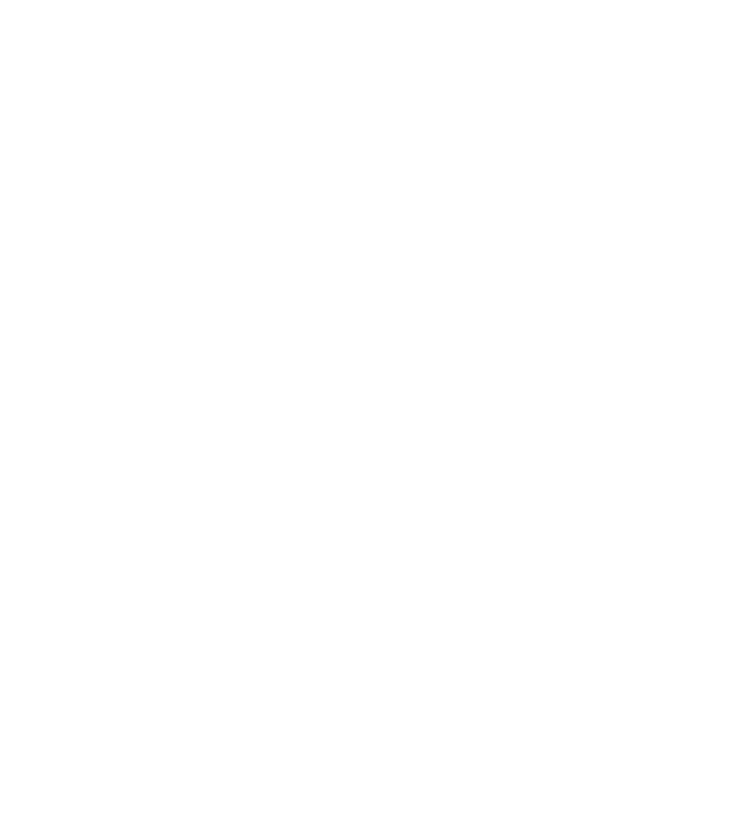
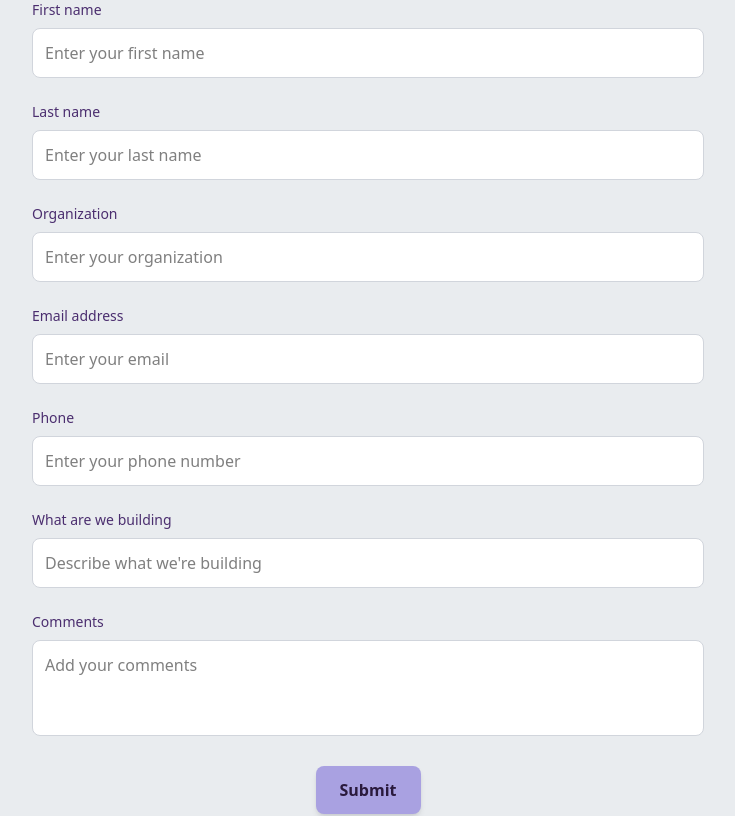
Before and after one commit to durgesh-h/lytezen, a Next.js app: page /contact in a window 1280 px wide. Shown: the part 280-1096 px from the top of the page, without its empty margins (272-1007 px from the left). Before the commit the page ends 800 px from the top, so only its background shows below. Built offline with nearby package versions, Linux system fonts and the light colour scheme.

Commit message:
Contact page completed

```diff
--- a/src/app/contact/page.tsx
+++ b/src/app/contact/page.tsx
@@ -1,3 +1,5 @@
+import Footer from '@/components/Footer';
+import Header from '@/components/Header';
 import React from 'react'
 
 
@@ -8,6 +10,104 @@
 
 export default function ContactPage() {
     return (
-        <div>ContactPage</div>
+        <>
+            <Header />
+            <section className="bg-[#e9ecef] mt-20  py-12 px-5 md:py-16 md:px-10">
+                <div className="max-w-2xl mx-auto">
+                    <div className="text-center mb-10">
+                        <h2 className="text-3xl md:text-4xl lg:text-5xl font-bold text-[#2a1a3d] mb-4">
+                            Let's build something great together.
+                        </h2>
+                    </div>
+                    <form className="space-y-6">
+                        <div>
+                            <label className="block text-sm font-medium text-[#4b2e6f] mb-2" htmlFor="firstName">
+                                First name
+                            </label>
+                            <input
+                                type="text"
+                                id="firstName"
+                                className="w-full p-3 rounded-lg bg-white border border-gray-300 focus:outline-none focus:ring-2 focus:ring-[#a9a1e1] transition duration-200"
+                                placeholder="Enter your first name"
+                            />
+                        </div>
+                        <div>
+                            <label className="block text-sm font-medium text-[#4b2e6f] mb-2" htmlFor="lastName">
+                                Last name
+                            </label>
+                            <input
+                                type="text"
+                                id="lastName"
+                                className="w-full p-3 rounded-lg bg-white border border-gray-300 focus:outline-none focus:ring-2 focus:ring-[#a9a1e1] transition duration-200"
+                                placeholder="Enter your last name"
+                            />
+                        </div>
+                        <div>
+                            <label className="block text-sm font-medium text-[#4b2e6f] mb-2" htmlFor="organization">
+                                Organization
+                            </label>
+                            <input
+                                type="text"
+                                id="organization"
+                                className="w-full p-3 rounded-lg bg-white border border-gray-300 focus:outline-none focus:ring-2 focus:ring-[#a9a1e1] transition duration-200"
+                                placeholder="Enter your organization"
+                            />
+                        </div>
+                        <div>
+                            <label className="block text-sm font-medium text-[#4b2e6f] mb-2" htmlFor="email">
+                                Email address
+                            </label>
+                            <input
+                                type="email"
+                                id="email"
+                                className="w-full p-3 rounded-lg bg-white border border-gray-300 focus:outline-none focus:ring-2 focus:ring-[#a9a1e1] transition duration-200"
+                                placeholder="Enter your email"
+                            />
+                        </div>
+                        <div>
+                            <label className="block text-sm font-medium text-[#4b2e6f] mb-2" htmlFor="phone">
+                                Phone
+                            </label>
+                            <input
+                                type="tel"
+                                id="phone"
+                                className="w-full p-3 rounded-lg bg-white border border-gray-300 focus:outline-none focus:ring-2 focus:ring-[#a9a1e1] transition duration-200"
+                                placeholder="Enter your phone number"
+                            />
+                        </div>
+                        <div>
+                            <label className="block text-sm font-medium text-[#4b2e6f] mb-2" htmlFor="building">
+                                What are we building
+                            </label>
+                            <input
+                                type="text"
+                                id="building"
+                                className="w-full p-3 rounded-lg bg-white border border-gray-300 focus:outline-none focus:ring-2 focus:ring-[#a9a1e1] transition duration-200"
+                                placeholder="Describe what we're building"
+                            />
+                        </div>
+                        <div>
+                            <label className="block text-sm font-medium text-[#4b2e6f] mb-2" htmlFor="comments">
+                                Comments
+                            </label>
+                            <textarea
+                                id="comments"
+                                className="w-full p-3 rounded-lg bg-white border border-gray-300 focus:outline-none focus:ring-2 focus:ring-[#a9a1e1] transition duration-200 h-24 resize-none"
+                                placeholder="Add your comments"
+                            />
+                        </div>
+                        <div className="text-center">
+                            <button
+                                type="submit"
+                                className="bg-[#a9a1e1] text-[#2a1a3d] font-semibold px-6 py-3 rounded-lg shadow-md hover:bg-[#7e69c0] transition duration-200 hover:shadow-lg"
+                            >
+                                Submit
+                            </button>
+                        </div>
+                    </form>
+                </div>
+            </section>
+            <Footer />
+        </>
     )
 }
```
